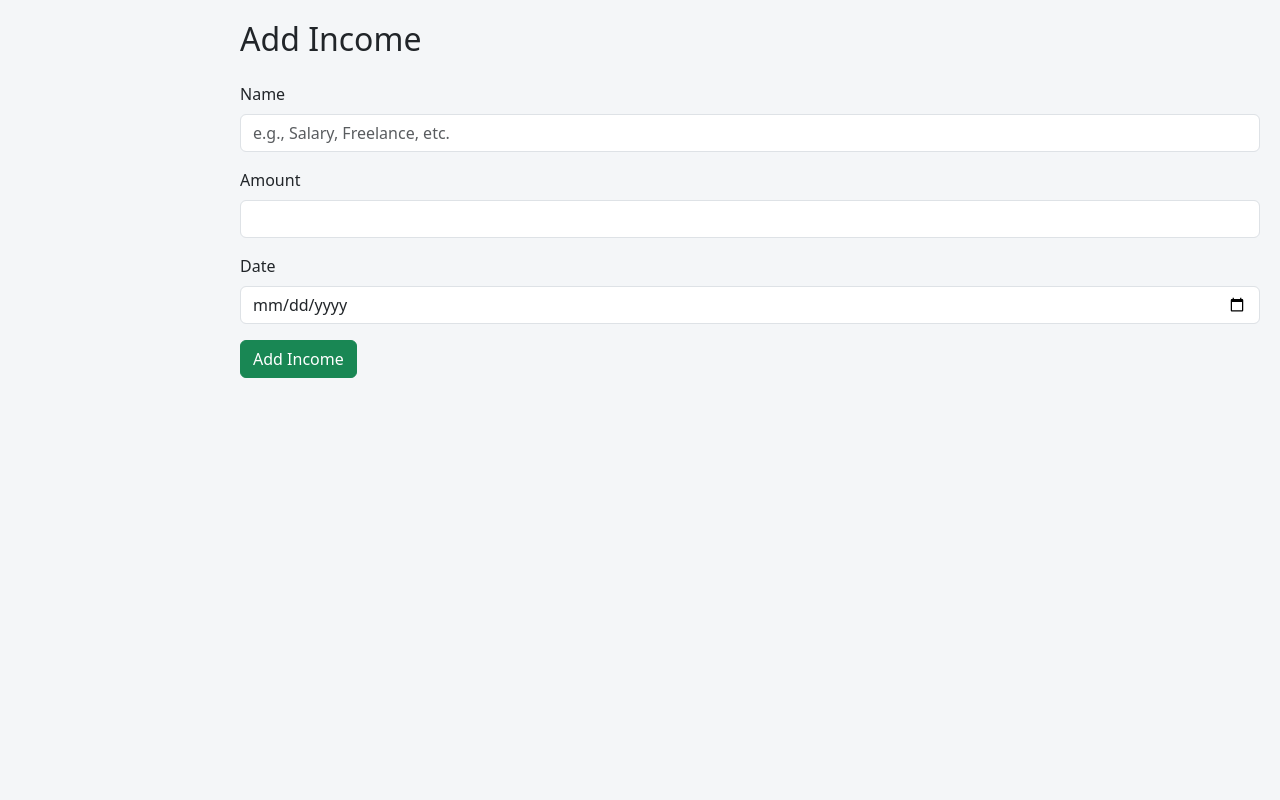
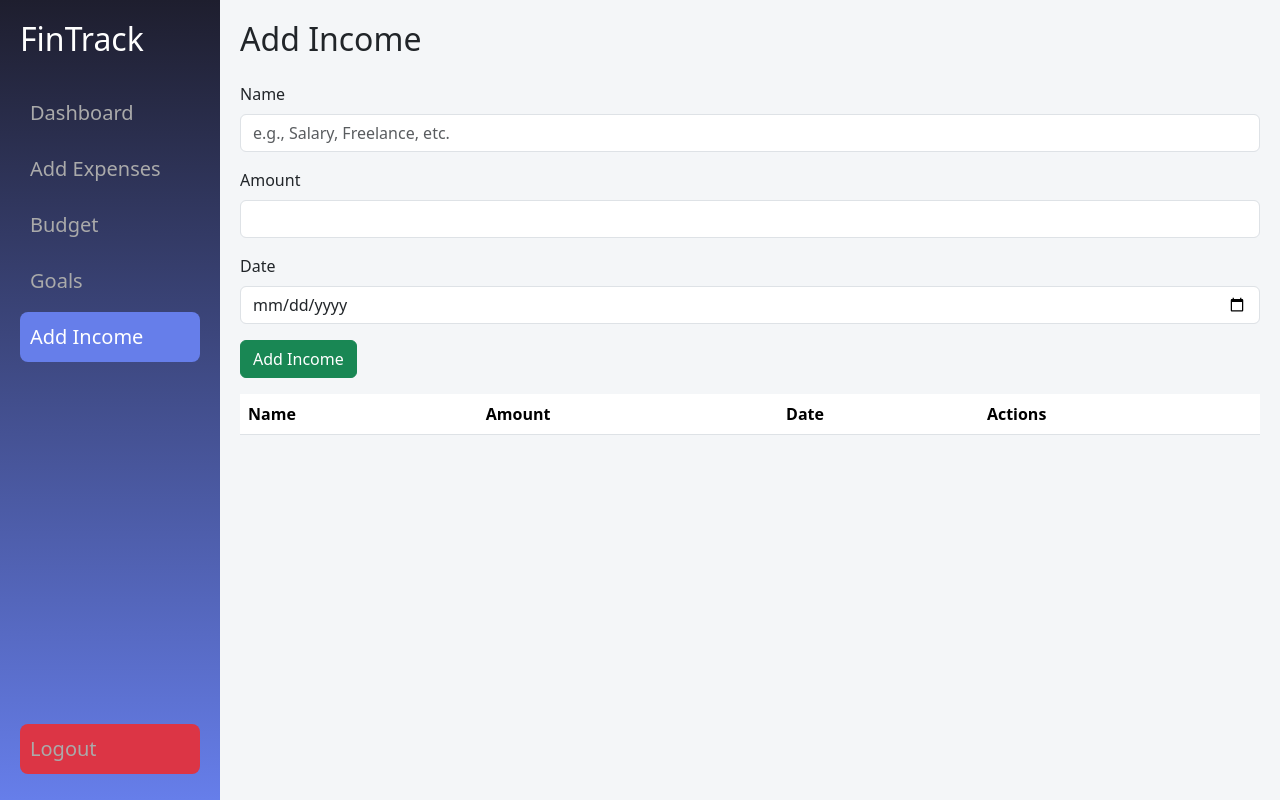
Before and after one commit to Harini-SA/PERSONAL-EXPENSE-TRACKER, a Flask app: template templates/add_income.html in a window 1280 px wide. Run offline with Flask 3, Linux system fonts and the light colour scheme; the template is opened without the code that fills it, so the values that code supplies are empty.

Commit message:
added a income page with edit and delete actions

```diff
--- a/templates/add_income.html
+++ b/templates/add_income.html
@@ -53,6 +53,15 @@
         </style>
 </head>
 <body>
+    <div class="sidebar ">
+        <h2 style="margin-bottom: 30px;">FinTrack</h2>
+        <a href="/dashboard" class="nav-link">Dashboard</a>
+        <a href="/add_expense" class="nav-link">Add Expenses</a>
+        <a href="/budget" class="nav-link">Budget</a>
+        <a href="/goals" class="nav-link">Goals</a>
+        <a href="/add_income" class="nav-link active">Add Income</a>
+        <a href="/login" class="nav-link bg-danger mt-auto">Logout</a>
+    </div>
     <div class="main-content">
         <h2 class="mb-4">Add Income</h2>
         <form id="incomeForm">
@@ -70,9 +79,85 @@
             </div>
             <button type="submit" class="btn btn-success">Add Income</button>
         </form>
+        <div class="mt-3">
+            <table class="table table-striped">
+                <thead>
+                    <tr>
+                        <th>Name</th>
+                        <th>Amount</th>
+                        <th>Date</th>
+                        <th>Actions</th>
+                    </tr>
+                </thead>
+                <tbody id="recent_transactions">
+                    <!-- Recent transactions will be loaded here -->
+                </tbody>
+        </div>
     </div>
     <script>
+        let response = [];
+        function rendertable(response){
+            let rows = response.map(income =>
+            `<tr>
+                <td>${income.name}</td>
+                <td>₹${income.amount}</td>
+                <td>${income.date}</td>
+                <td>
+                    <button class="btn btn-sm btn-primary" onclick="edit_income(${income.id})">Edit</button>
+                    <button class="btn btn-sm btn-danger" onclick="delete_income(${income.id})">Delete</button>
+                </td>
+                </tr>`);
+                document.getElementById("recent_transactions").innerHTML = rows.join("");
 
+        }
+        async function delete_income(income_id){
+            let current = await fetch(`http://127.0.0.1:5000/income/${income_id}`,{
+            method : "DELETE" });
+            load_income();
+        }
+        let editingId = null;
+        function edit_income(income_id){
+            let current = response.find(e => e.id ===income_id);
+            document.querySelector('input[name="name"]').value = current.name;
+            document.querySelector('input[name="amount"]').value = current.amount;
+            document.querySelector('input[name="date"]').value = current.date;
+            document.querySelector('form').scrollIntoView({behavior:"smooth"});
+            editingId = income_id;
+        }
+        document.getElementById("incomeForm").addEventListener("submit", async function(event){
+            event.preventDefault();
+            const name = document.getElementById("name").value;
+            const amount = document.getElementById("amount").value;
+            const date = document.getElementById("date").value;
+
+            if (!name || !amount || !date) {
+            alert("Please fill all fields");
+            return;
+             }
+            if (editingId){
+                await fetch(`http://127.0.0.1:5000/income/${editingId}`,{
+                    method:"PUT",
+                    headers:{"Content-Type":"application/json"},
+                    body: JSON.stringify({name, amount, date})
+                })
+            editingId = null;
+        }
+            else {
+                await fetch("http://127.0.0.1:5000/income",{
+                    method:"POST",
+                    headers:{"Content-Type":"application/json"},
+                    body: JSON.stringify({name, amount, date})
+                })
+            }
+            load_income();
+        }
+)
+    async function load_income(){
+        let income = await fetch("http://127.0.0.1:5000/income");
+        response = await income.json();
+        rendertable(response);
+    }
+    load_income();
     </script>
 
 </body>
```
